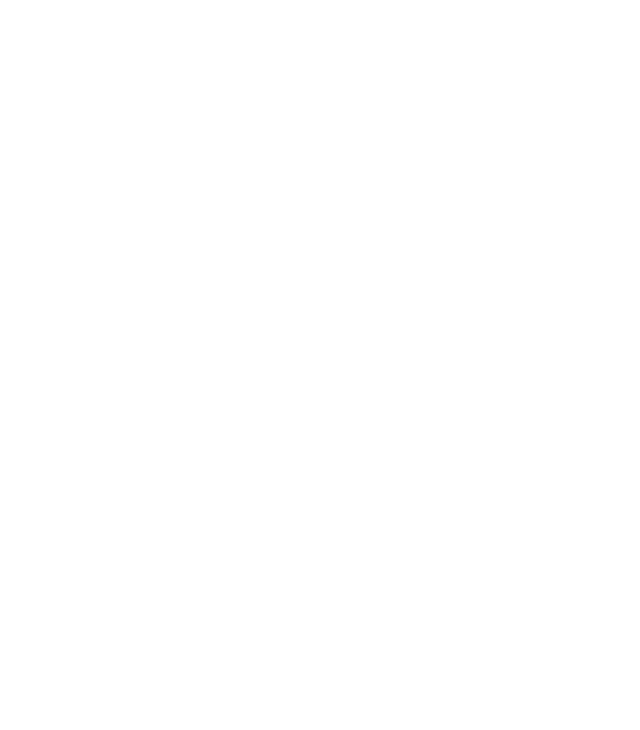
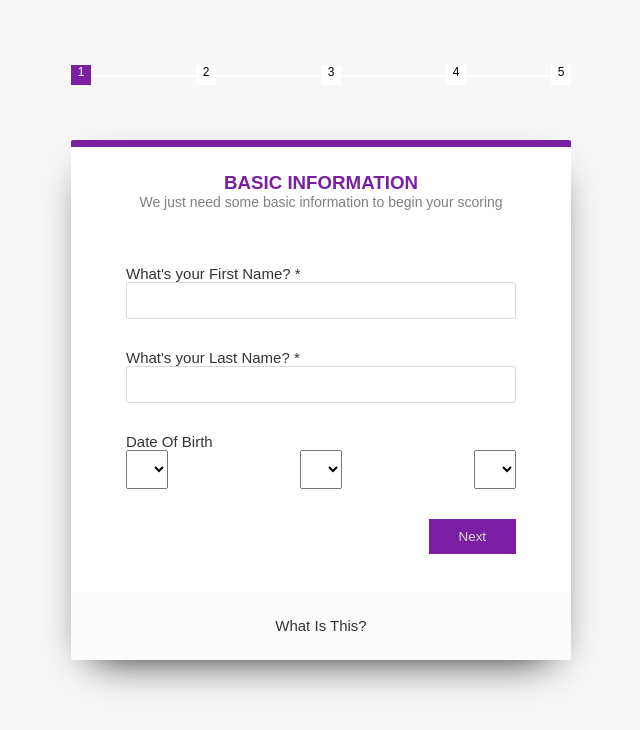
Before and after one commit to incrementcenter/TT, a plain HTML site: page index.html in a window 1280 px wide. Shown: the whole page, without its empty margins (319-959 px from the left). Drawn offline with Linux system fonts and the light colour scheme.

Commit message:
return input values

```diff
--- a/index.html
+++ b/index.html
@@ -1,13 +1,79 @@
-<!doctype html>
+<!DOCTYPE html>
 <html lang="en">
 <head>
     <meta charset="UTF-8">
-    <meta name="viewport"
-          content="width=device-width, user-scalable=no, initial-scale=1.0, maximum-scale=1.0, minimum-scale=1.0">
-    <meta http-equiv="X-UA-Compatible" content="ie=edge">
     <title>Title</title>
+    <link rel="stylesheet" href="style.css">
 </head>
 <body>
 
+<div class="reg-steps">
+    <div class="step1">
+        <div class="step-number">1</div>
+    </div>
+    <div class="step2">
+        <div class="step-number">2</div>
+    </div>
+    <div class="step3">
+        <div class="step-number">3</div>
+    </div>
+    <div class="step4">
+        <div class="step-number">4</div>
+        <div class="step-number step-number5">5</div>
+    </div>
+</div>
+
+<form action="#">
+    <div class="page-container">
+        <div class="page1">
+            <header>
+                <h3 class="purpule">BASIC INFORMATION</h3>
+                <p>We just need some basic information to begin your scoring</p>
+            </header>
+
+            <main>
+                <div>
+                    <label for="fname">What's your First Name? *</label>
+                    <div class="input-field">
+                        <input type="text" value="" id="fname" name="firstName" >
+                    </div>
+                </div>
+                <div>
+                    <label for="lname">What's your Last Name? *</label>
+                    <div class="input-field">
+                        <input type="text" value="" id="lname" name="lastName" >
+                    </div>
+                </div>
+                <div>
+                    <label>Date Of Birth</label>
+                    <div class="input-field date">
+                        <select name="month" title="month" id="month" onchange="monthchange()"></select>
+                        <select name="day" title="day" id="day"></select>
+                        <select name="year" title="year" id="year" onchange="monthchange()"></select>
+                    </div>
+                </div>
+                <div class="btn">
+                    <button>Next</button>
+                </div>
+            </main>
+            <footer>
+                <a href="#"> What Is This?</a>
+            </footer>
+        </div>
+    </div>
+
+
+    <!--<div>-->
+    <!--<label for="email">What's your E-mail Address? *</label>-->
+    <!--<div class="input-field">-->
+    <!--<input type="email" id="email" name="email" required>-->
+    <!--</div>-->
+    <!--</div>-->
+
+
+</form>
+
+<script src="script.js"></script>
+
 </body>
 </html>
--- a/script.js
+++ b/script.js
@@ -0,0 +1,30 @@
+let inp = document.querySelectorAll(".page1 input");
+let names = [];
+let empty = [];
+
+
+function namesInput() {
+    for (let i = 0; i < inp.length; i++) {
+        names.push(inp[i].name);
+    }
+    return names
+
+}
+
+function returnInputs() {
+
+    for (let i = 0; i < inp.length; i++) {
+        if (inp[i].value === "") {
+            empty.push(inp[i].name);
+        }
+    }
+
+    if (empty.length === 0) {
+        return true;
+    }
+
+    return empty;
+}
+
+namesInput();
+console.log(returnInputs());
--- a/style.css
+++ b/style.css
@@ -0,0 +1,157 @@
+*{
+    margin: 0;
+    padding: 0;
+    text-decoration: none;
+    box-sizing: border-box;
+    font-family: sans-serif;
+}
+
+a{
+    color: #333333;
+    font-size: 15px;
+}
+
+.purpule{
+    color: #7B1FA2;
+}
+
+body{
+    width: 100vw;
+    height: 100vh;
+    background: rgba(231,231,231,0.31);
+
+}
+
+.page-container{
+    height: 520px;
+    width: 500px;
+    position: absolute;
+    top: 50%;
+    left: 50%;
+    transform: translate(-50%, -50%);
+    margin: 0 auto;
+    overflow: hidden;
+    border-top: 7px solid #7B1FA2;
+    border-radius: 2px;
+    box-shadow: 0 17px 41px -21px rgb(0, 0, 0);
+    background: white;
+}
+
+header p{
+    font-size: 14px;
+    color: #837E7E;
+}
+
+header, footer{
+    text-align: center;
+    padding: 25px;
+}
+
+main{
+    width: 90%;
+    margin: 0 auto;
+    color: #333333;
+    font-size: 15px;
+}
+
+main input[type="text"], input[type="number"], input[type="email"]{
+    width: 100%;
+    padding: 10px;
+    border-radius: 3px;
+    border: 1px solid #d9d9d9;
+}
+
+/*=======chi stacvum=========*/
+/*input:focus{*/
+/*border-color: #7B1FA2;*/
+/*}*/
+
+main>*{
+    margin: 30px;
+}
+
+footer{
+    background: rgba(242,242,242,0.31);
+}
+
+.btn{
+    position: relative;
+}
+
+button{
+    background: #7B1FA2;
+    color: #d9d9d9;
+    border: none;
+    padding: 10px 30px;
+    position: absolute;
+    right: 0;
+    cursor: pointer;
+}
+
+
+
+/*================================steps======================*/
+.reg-steps {
+    width: 500px;
+    margin: 0 auto;
+    display: flex;
+    position: relative;
+    top: 75px;
+}
+
+.reg-steps>*{
+    width: 25%;
+    height: 2px;
+    background: white;
+    position: relative;
+}
+
+.step-number{
+    width: 20px;
+    height: 20px;
+    background: white;
+    color: black;
+    position: absolute;
+    left: 0;
+    transform: translateY(-50%);
+    font-size: 12px;
+    text-align: center;
+}
+
+.step1 .step-number{
+    background: #7B1FA2;
+    color: white;
+}
+
+.step4 .step-number5{
+    left: 100%;
+    transform: translate(-100%, -50%);
+}
+
+
+/*================================steps end======================*/
+
+
+/*==============================page1====================*/
+
+.page1{
+    width: 100%;
+    height: 100%;
+    position: relative;
+}
+
+.page1 footer{
+    width: 100%;
+    position: absolute;
+    bottom: 0;
+}
+
+.date{
+    display: flex;
+    justify-content: space-between;
+}
+
+.date select{
+    padding: 10px;
+    width: auto;
+}
```
